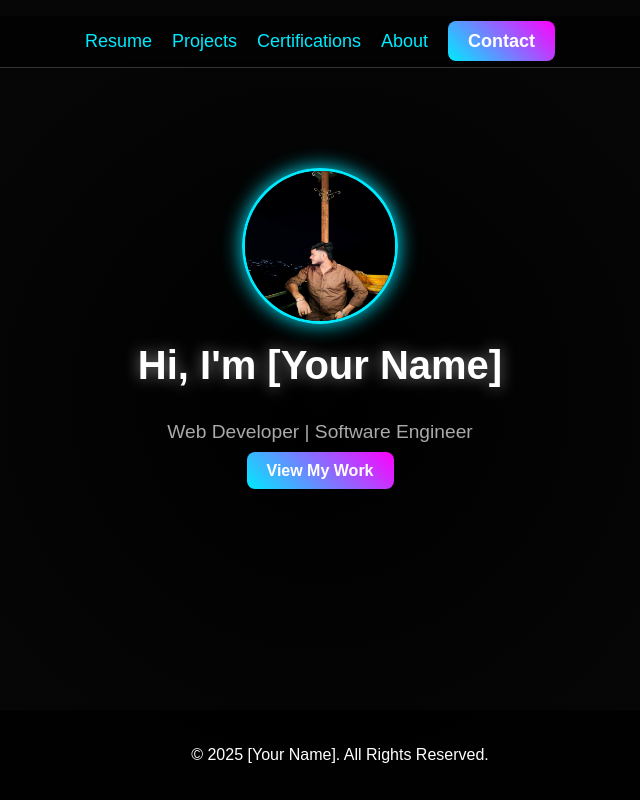
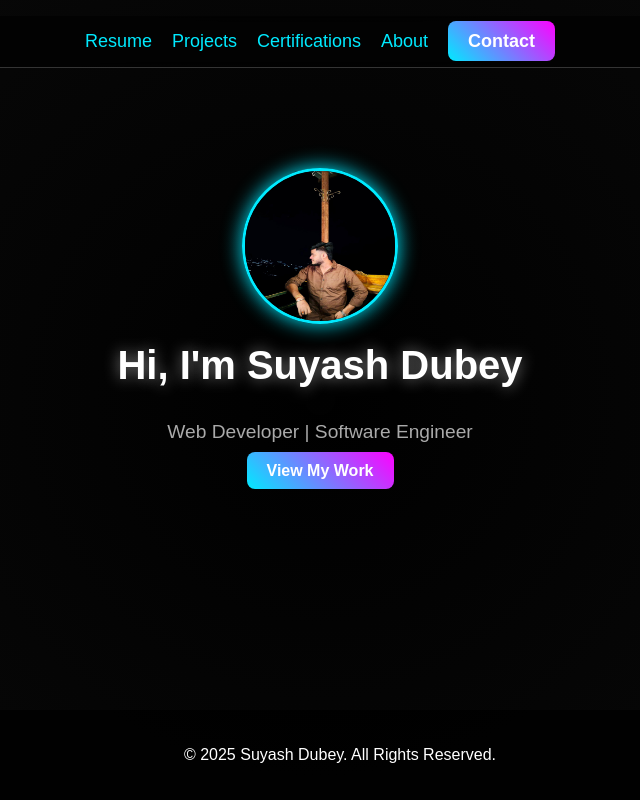
Before and after one commit to suyash-dubey/portfolio, a plain HTML site: page index.html in a window 1280 px wide. Shown: the top 800 px of the page, without its empty margins (320-960 px from the left). Drawn offline with Linux system fonts and the light colour scheme.

Commit message:
Initial commit

```diff
--- a/index.html
+++ b/index.html
@@ -24,14 +24,14 @@
     <section id="main-content" class="slide-up">
         <div class="profile-container">
             <img src="profile.jpg" alt="Your Photo" class="profile-pic">
-            <h1>Hi, I'm <span class="highlight">[Your Name]</span></h1>
+            <h1>Hi, I'm <span class="highlight">Suyash Dubey</span></h1>
             <p class="subtitle">Web Developer | Software Engineer</p>
             <a href="projects.html" class="btn-primary">View My Work</a>
         </div>
     </section>
 
     <footer>
-        <p>&copy; 2025 [Your Name]. All Rights Reserved.</p>
+        <p>&copy; 2025 Suyash Dubey. All Rights Reserved.</p>
     </footer>
 
     <script src="script.js"></script>
```
Also changed, not shown: about.html (+1 -1 lines), certifications.html (+1 -1 lines), projects.html (+1 -1 lines), resume.html (+1 -1 lines).
